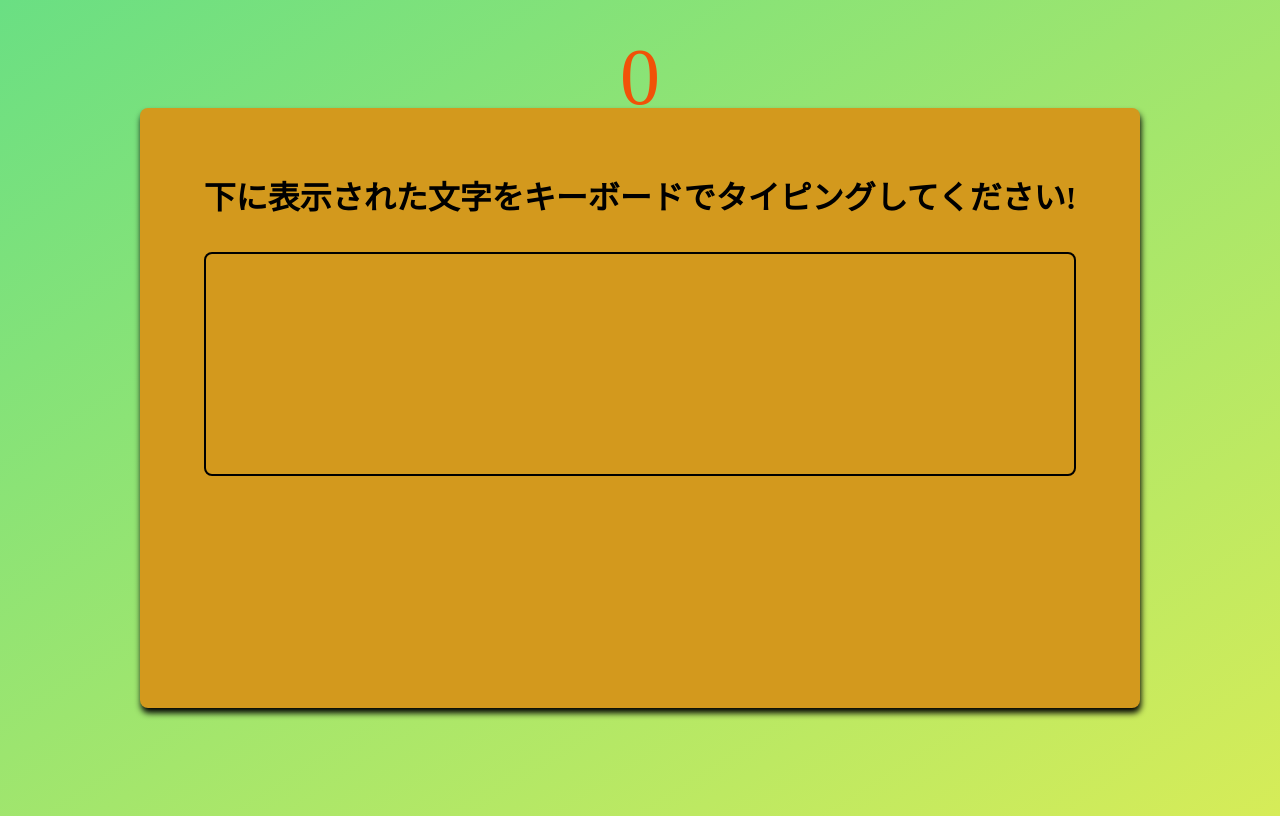
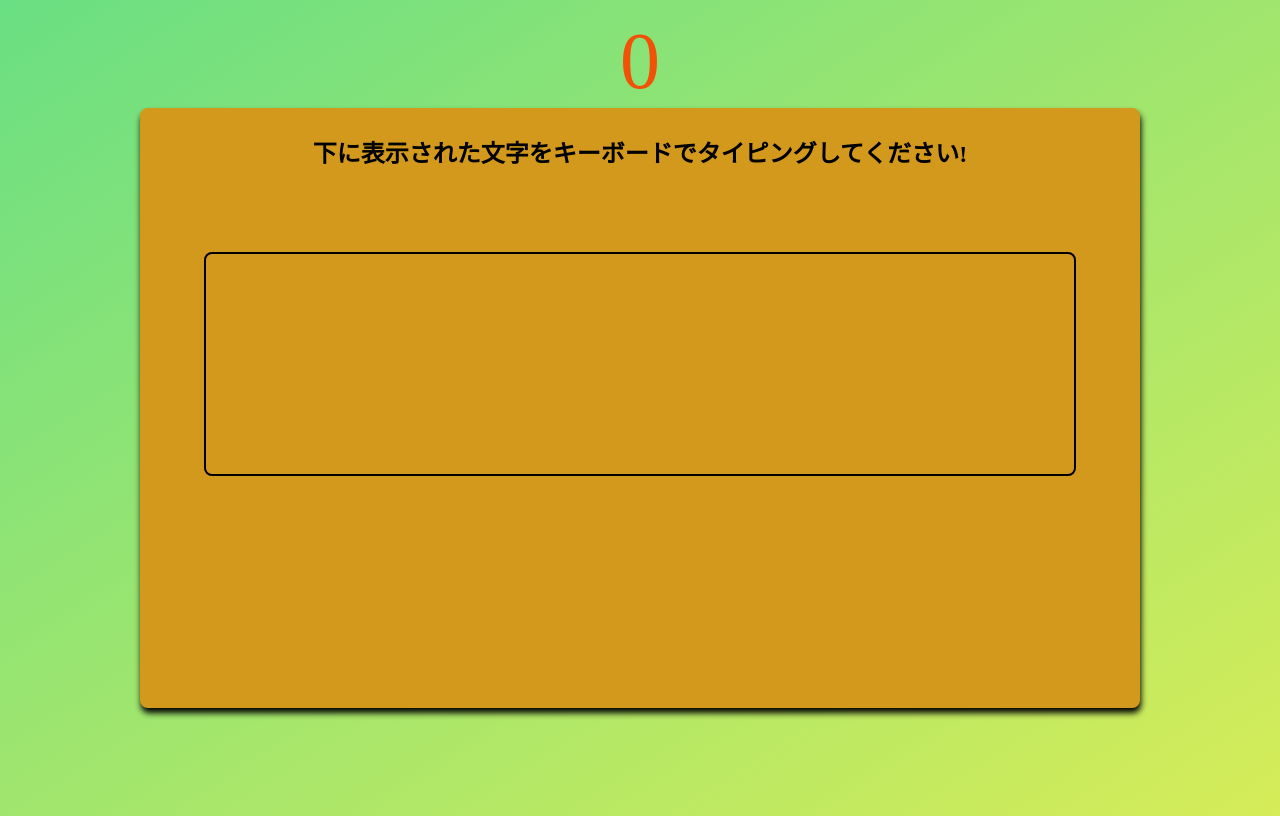
Before and after one commit to okunoo/typing_game, a plain HTML site: page index.html in a window 1280 px wide. Drawn offline with Linux system fonts and the light colour scheme; no server answers.

Commit message:
Add files via upload

```diff
--- a/style.css
+++ b/style.css
@@ -30,15 +30,15 @@
 
 .timer{
     position: absolute;
-    top: 2rem;
+    top: 1rem;
     font-size: 5rem;
     color: rgb(241, 82, 8);
 }
 
 .text{
     position: absolute;
-    top:140px;
-    font-size: 2rem;
+    top:110px;
+    font-size: 1.5rem;
     font-weight: bold;
 }
 
```
